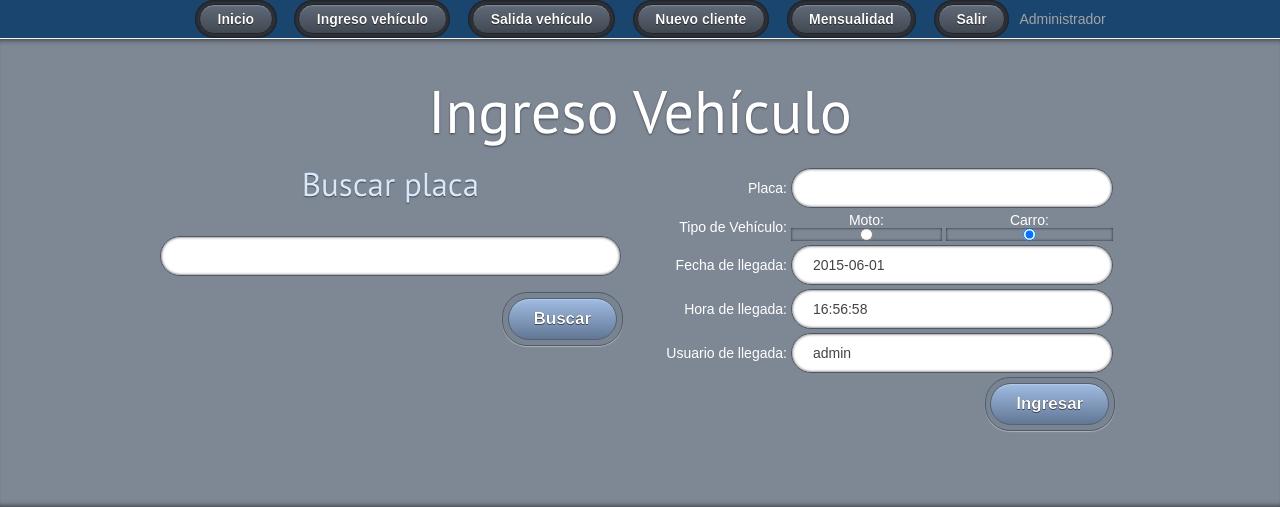
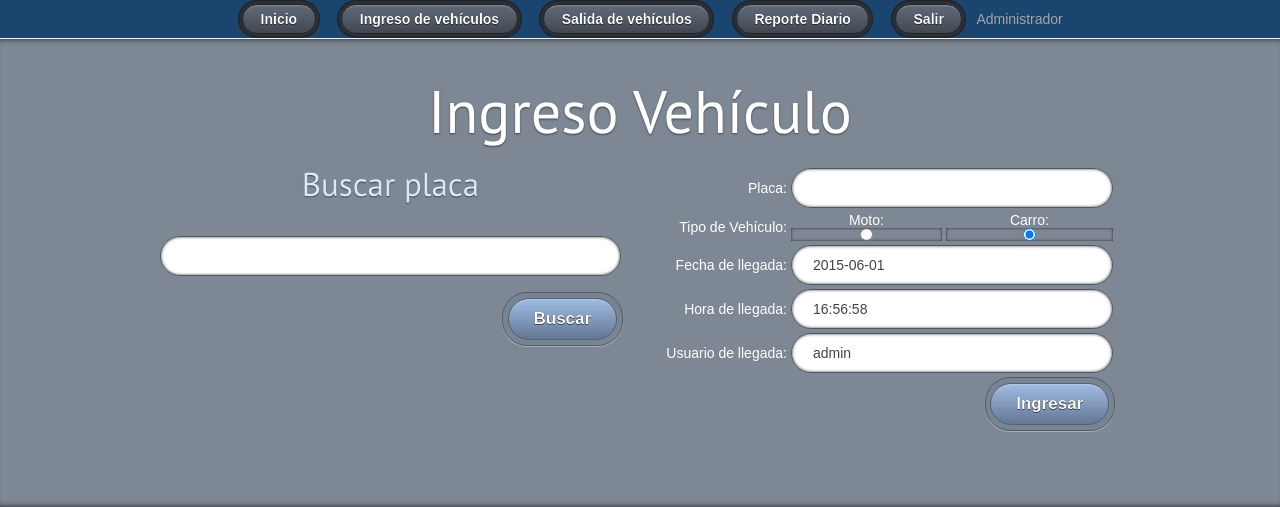
Before and after one commit to diniremix/ControlParking, a PHP site: page /index.php in a window 1280 px wide. Shown: the top 507 px of the page. Run offline with PHP 8.4, Linux system fonts and the light colour scheme; a user stored in the database is signed in.

Commit message:
modificaciones a los menus, por ahora solo acceso al usuario no administrador

```diff
--- a/pagewidth.php
+++ b/pagewidth.php
@@ -15,10 +15,10 @@ if ($_SESSION['tipo'] === '1') {
 					<ul>
 						<li class="active">
                         <li><a href="index.php"><span>Inicio</span></a></li>
-						<li><a href="nuevo_usuario.php"><span>Nuevo usuario</span></a></li>
-						<li><a href="reportes_clientes.php"><span>Reportes clientes</span></a></li>
-						<li><a href="reportes_usuariosa.php"><span>Reportes usuarios</span></a></li>
-						<li><a href="reportes_ingresos.php"><span>Reportes ingresos</span></a></li>
+						<!-- <li><a href="nuevo_usuario.php"><span>Nuevo usuario</span></a></li>
+						<li><a href="reportes_clientes.php"><span>Reportes clientes</span></a></li> -->
+						<li><a href="reportes_usuariosa.php"><span>Reportes por usuarios</span></a></li>
+						<li><a href="reportes_ingresos.php"><span>Reportes de ingresos por fecha</span></a></li>
 						<li><a href="logoff.php"><span>Salir</span></a></li>
                         <font Arial, Helvetica, sans-serif color="#A4A4A4"><?php echo $_SESSION['nombres']; ?> </font>
 
@@ -35,11 +35,13 @@ if ($_SESSION['tipo'] === '2') {
 					<ul>
 						<li class="active">
                         <li><a href="index.php"><span>Inicio</span></a></li>
-						<li><a href="ingreso_vehiculo.php"><span>Ingreso veh&iacute;culo</span></a></li>
-						<li><a href="salida_vehiculo.php"><span>Salida veh&iacute;culo </span></a></li>
-						<li><a href="ingreso_cliente.php"><span>Nuevo cliente</span></a></li>
+						<li><a href="ingreso_vehiculo.php"><span>Ingreso de veh&iacute;culos</span></a></li>
+						<li><a href="salida_vehiculo.php"><span>Salida de veh&iacute;culos </span></a></li>
+						<!-- <li><a href="ingreso_cliente.php"><span>Nuevo cliente</span></a></li>
 						<li><a href="vehiculo_mensualidad.php"><span>Mensualidad</span></a></li>
-						<li><a href="reportes_usuarios.php"><span>Salir</span></a></li>
+						<li><a href="reportes_usuarios.php"><span>Salir</span></a></li> -->
+						<li><a href="reportes_usuarios.php"><span>Reporte Diario</span></a></li>
+						<li><a href="logoff.php"><span>Salir</span></a></li>
                         <font Arial, Helvetica, sans-serif color="#A4A4A4"><?php echo $_SESSION['nombres']; ?> </font>
 
 					</ul>
```
